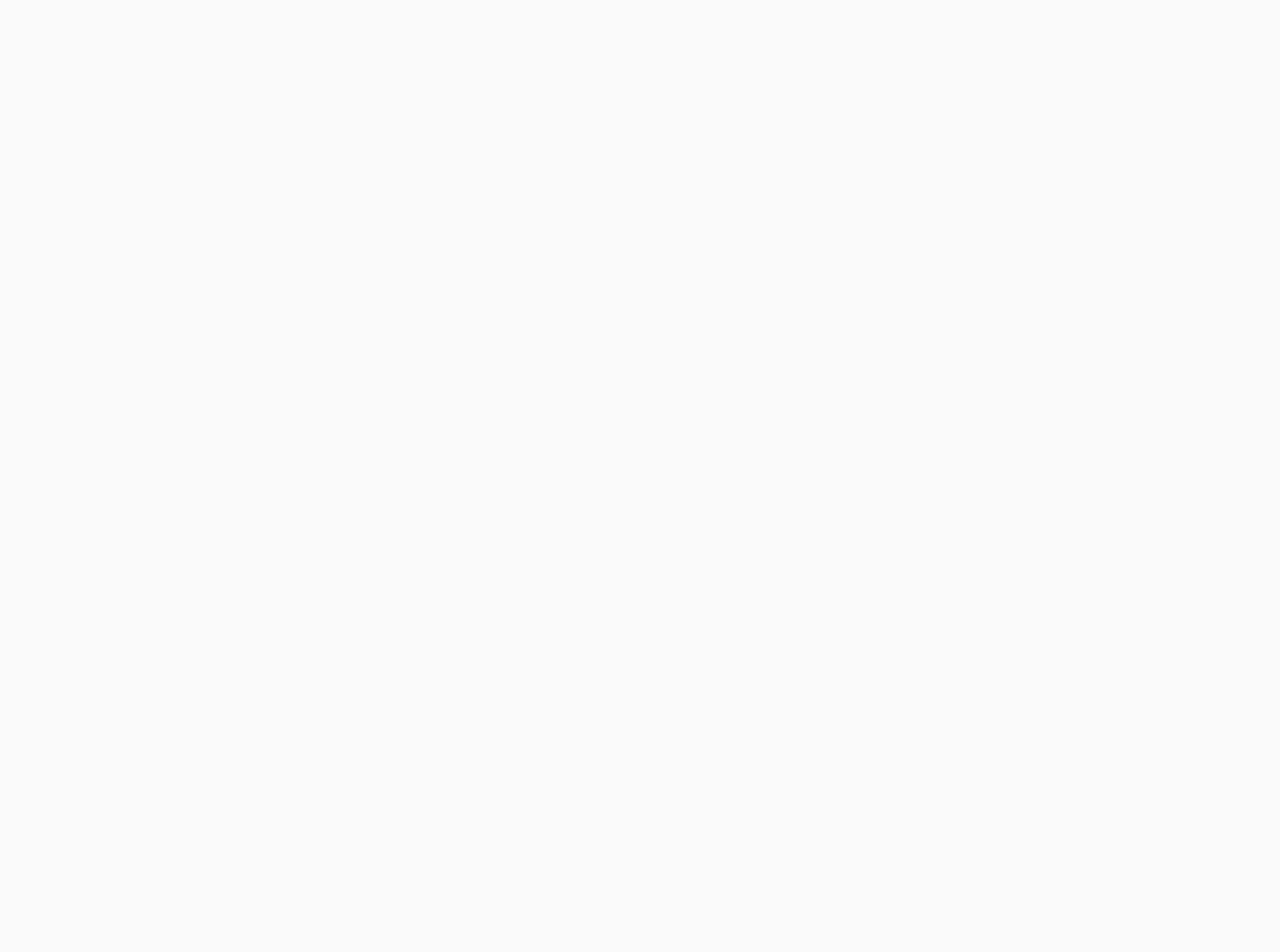
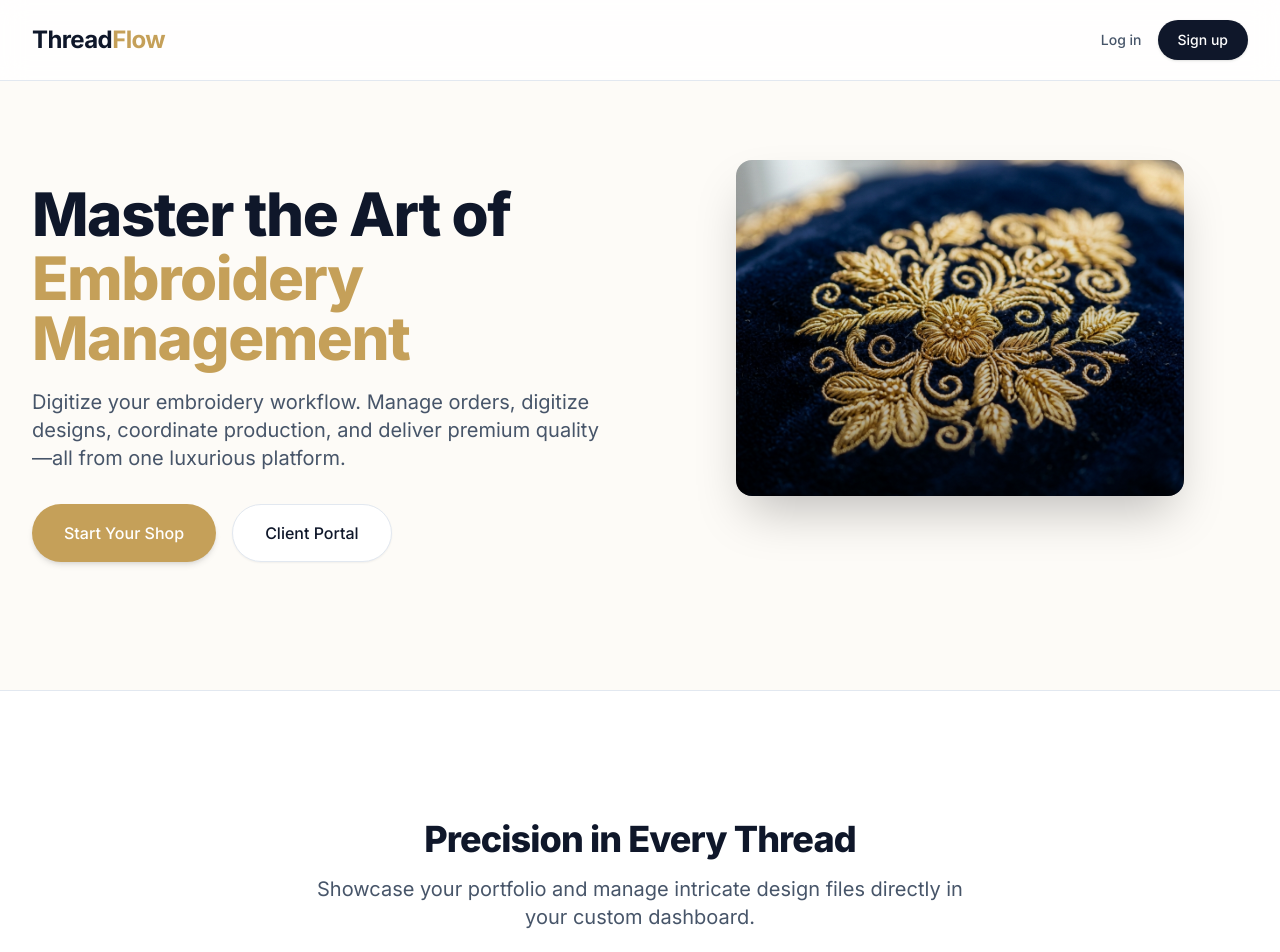
Before and after one commit to Harsh141006/thread-flow, a Next.js app in the folder frontend/: page / in a window 1280 px wide. Before the commit this address had no page. Shown: the top 952 px of the page. Before the commit the page ends 800 px from the top, so only its background shows below. Built offline with nearby package versions, Linux system fonts and the light colour scheme.

Commit message:
Add premium embroidery shop landing page and thread color guide

```diff
--- a/frontend/src/app/(dashboard)/orders/page.tsx
+++ b/frontend/src/app/(dashboard)/orders/page.tsx
@@ -16,6 +16,21 @@ import { Input, Select, Textarea } from '@/components/ui/Input';
 import { useToast } from '@/components/ui/Toast';
 import { formatDate, getStatusColor, capitalize, daysUntilDeadline } from '@/utils';
 import { ORDER_STATUSES, OrderStatus } from '@/types';
+
+const THREAD_COLORS = [
+  { name: 'Classic Black', hex: '#000000' },
+  { name: 'Pure White', hex: '#FFFFFF' },
+  { name: 'Navy Blue', hex: '#0A1128' },
+  { name: 'Royal Blue', hex: '#1D4ED8' },
+  { name: 'Forest Green', hex: '#065F46' },
+  { name: 'Ruby Red', hex: '#991B1B' },
+  { name: 'Gold', hex: '#D4AF37' },
+  { name: 'Silver', hex: '#C0C0C0' },
+  { name: 'Bronze', hex: '#CD7F32' },
+  { name: 'Burgundy', hex: '#800020' },
+  { name: 'Teal', hex: '#0F766E' },
+  { name: 'Plum', hex: '#701A75' },
+];
 
 interface OrderRow {
   _id: string;
@@ -245,7 +260,34 @@ export default function OrdersPage() {
             <Input label="Stitches per Item" type="number" value={form.stitchesPerItem} onChange={(e) => setForm({ ...form, stitchesPerItem: e.target.value })} hint="For risk calculation" />
           </div>
           <div className="grid grid-cols-1 md:grid-cols-2 gap-4">
-            <Input label="Thread Colors" value={form.threadColors} onChange={(e) => setForm({ ...form, threadColors: e.target.value })} placeholder="Red, Gold, Navy (comma-separated)" />
+            <div className="col-span-1 md:col-span-2 space-y-2">
+              <label className="block text-sm font-medium text-[var(--color-text-primary)]">Thread Color Guide</label>
+              <div className="flex flex-wrap gap-3 mb-3 p-3 bg-[var(--color-bg-muted)] rounded-lg border border-[var(--color-border-default)]">
+                {THREAD_COLORS.map(color => {
+                  const currentColors = form.threadColors.split(',').map(c => c.trim()).filter(Boolean);
+                  const isSelected = currentColors.includes(color.name);
+                  return (
+                    <button
+                      key={color.name}
+                      type="button"
+                      title={color.name}
+                      onClick={() => {
+                        let current = [...currentColors];
+                        if (isSelected) {
+                          current = current.filter(c => c !== color.name);
+                        } else {
+                          current.push(color.name);
+                        }
+                        setForm({ ...form, threadColors: current.join(', ') });
+                      }}
+                      className={`w-8 h-8 rounded-full border-2 transition-all ${isSelected ? 'border-[var(--color-accent)] scale-110 shadow-md' : 'border-[var(--color-border-strong)] hover:scale-105'} shadow-sm`}
+                      style={{ backgroundColor: color.hex }}
+                    />
+                  );
+                })}
+              </div>
+              <Input label="Selected Colors" value={form.threadColors} onChange={(e) => setForm({ ...form, threadColors: e.target.value })} placeholder="Select from guide or type custom colors" />
+            </div>
             <Input label="Deadline" type="date" required value={form.deadline} onChange={(e) => setForm({ ...form, deadline: e.target.value })} />
           </div>
           <Select
--- a/frontend/src/app/globals.css
+++ b/frontend/src/app/globals.css
@@ -6,27 +6,27 @@
   /* Typography */
   --font-sans: "Inter", ui-sans-serif, system-ui, sans-serif;
 
-  /* Colors - Neutral palette */
-  --color-bg-primary: #FAFAFA;
+  /* Colors - Premium Embroidery Shop Palette */
+  --color-bg-primary: #FDFBF7; /* Soft cream */
   --color-bg-surface: #FFFFFF;
-  --color-bg-muted: #F3F4F6;
-  --color-bg-hover: #F9FAFB;
+  --color-bg-muted: #F3EFE9;
+  --color-bg-hover: #F8F5F0;
 
   /* Text */
-  --color-text-primary: #1A1A1A;
-  --color-text-secondary: #6B7280;
-  --color-text-muted: #9CA3AF;
+  --color-text-primary: #1E293B; /* Deep slate */
+  --color-text-secondary: #475569;
+  --color-text-muted: #94A3B8;
   --color-text-inverse: #FFFFFF;
 
   /* Borders */
-  --color-border-default: #E5E7EB;
-  --color-border-strong: #D1D5DB;
+  --color-border-default: #E2E8F0;
+  --color-border-strong: #CBD5E1;
 
-  /* Accent (restrained blue) */
-  --color-accent: #2563EB;
-  --color-accent-hover: #1D4ED8;
-  --color-accent-light: #EFF6FF;
-  --color-accent-muted: #DBEAFE;
+  /* Accent (Gold / Bronze) */
+  --color-accent: #C5A059;
+  --color-accent-hover: #A68241;
+  --color-accent-light: #FDF9F1;
+  --color-accent-muted: #F2E4C7;
 
   /* Status colors */
   --color-success: #059669;
@@ -38,12 +38,12 @@
   --color-info: #0284C7;
   --color-info-light: #F0F9FF;
 
-  /* Sidebar */
-  --color-sidebar-bg: #111827;
-  --color-sidebar-text: #D1D5DB;
-  --color-sidebar-text-active: #FFFFFF;
-  --color-sidebar-hover: #1F2937;
-  --color-sidebar-active: #1E3A5F;
+  /* Sidebar (Rich Navy) */
+  --color-sidebar-bg: #0F172A;
+  --color-sidebar-text: #CBD5E1;
+  --color-sidebar-text-active: #FDFBF7;
+  --color-sidebar-hover: #1E293B;
+  --color-sidebar-active: #C5A059;
 
   /* Shadows */
   --shadow-sm: 0 1px 2px 0 rgba(0, 0, 0, 0.05);
--- a/frontend/src/app/page.tsx
+++ b/frontend/src/app/page.tsx
@@ -1,9 +1,117 @@
-// ==========================================
-// ThreadFlow — Home Page (Redirect)
-// ==========================================
-
-import { redirect } from 'next/navigation';
+import Link from 'next/link';
+import Image from 'next/image';
 
 export default function HomePage() {
-  redirect('/dashboard');
+  return (
+    <div className="min-h-screen bg-[var(--color-bg-primary)] text-[var(--color-text-primary)]">
+      {/* Navigation */}
+      <nav className="fixed w-full bg-white/80 backdrop-blur-md z-50 border-b border-[var(--color-border-default)]">
+        <div className="max-w-7xl mx-auto px-4 sm:px-6 lg:px-8">
+          <div className="flex justify-between h-20 items-center">
+            <div className="flex-shrink-0 flex items-center">
+              <h1 className="text-2xl font-bold tracking-tight text-[var(--color-sidebar-bg)]">
+                Thread<span className="text-[var(--color-accent)]">Flow</span>
+              </h1>
+            </div>
+            <div className="flex items-center gap-4">
+              <Link
+                href="/login"
+                className="text-sm font-medium text-[var(--color-text-secondary)] hover:text-[var(--color-accent)] transition-colors"
+              >
+                Log in
+              </Link>
+              <Link
+                href="/signup"
+                className="text-sm font-medium bg-[var(--color-sidebar-bg)] text-white px-5 py-2.5 rounded-full hover:bg-[var(--color-sidebar-hover)] transition-all shadow-md hover:shadow-lg"
+              >
+                Sign up
+              </Link>
+            </div>
+          </div>
+        </div>
+      </nav>
+
+      {/* Hero Section */}
+      <main className="pt-32 pb-16 sm:pt-40 sm:pb-24 lg:pb-32 overflow-hidden">
+        <div className="mx-auto max-w-7xl px-4 sm:px-6 lg:px-8 relative">
+          <div className="lg:grid lg:grid-cols-12 lg:gap-16">
+            <div className="md:max-w-2xl md:mx-auto lg:col-span-6 lg:text-left lg:flex lg:items-center">
+              <div>
+                <h1 className="mt-4 text-4xl tracking-tight font-extrabold sm:mt-5 sm:leading-none lg:mt-6 lg:text-5xl xl:text-6xl text-[var(--color-sidebar-bg)]">
+                  Master the Art of
+                  <span className="text-[var(--color-accent)] block mt-1">Embroidery Management</span>
+                </h1>
+                <p className="mt-3 text-base text-[var(--color-text-secondary)] sm:mt-5 sm:text-xl lg:text-lg xl:text-xl">
+                  Digitize your embroidery workflow. Manage orders, digitize designs, coordinate production, and deliver premium quality—all from one luxurious platform.
+                </p>
+                <div className="mt-8 sm:max-w-lg sm:mx-auto sm:text-center lg:text-left lg:mx-0 flex flex-col sm:flex-row gap-4">
+                  <Link
+                    href="/signup"
+                    className="inline-flex items-center justify-center px-8 py-4 text-base font-medium rounded-full text-white bg-[var(--color-accent)] hover:bg-[var(--color-accent-hover)] transition-all shadow-lg hover:shadow-xl w-full sm:w-auto"
+                  >
+                    Start Your Shop
+                  </Link>
+                  <Link
+                    href="/login"
+                    className="inline-flex items-center justify-center px-8 py-4 text-base font-medium rounded-full text-[var(--color-sidebar-bg)] bg-white border border-[var(--color-border-default)] hover:bg-[var(--color-bg-muted)] transition-all shadow-sm w-full sm:w-auto"
+                  >
+                    Client Portal
+                  </Link>
+                </div>
+              </div>
+            </div>
+            <div className="mt-16 sm:mt-24 lg:mt-0 lg:col-span-6">
+              <div className="relative mx-auto w-full rounded-2xl shadow-2xl lg:max-w-md overflow-hidden aspect-[4/3] group">
+                <Image
+                  src="/images/hero-embroidery.jpg"
+                  alt="Luxurious gold embroidery on navy fabric"
+                  fill
+                  className="object-cover transform group-hover:scale-105 transition-transform duration-700"
+                  priority
+                />
+                <div className="absolute inset-0 bg-gradient-to-t from-black/40 to-transparent"></div>
+              </div>
+            </div>
+          </div>
+        </div>
+      </main>
+
+      {/* Gallery Section */}
+      <section className="bg-white py-24 sm:py-32 border-t border-[var(--color-border-default)]">
+        <div className="mx-auto max-w-7xl px-4 sm:px-6 lg:px-8">
+          <div className="sm:text-center">
+            <h2 className="text-3xl font-extrabold tracking-tight text-[var(--color-sidebar-bg)] sm:text-4xl">
+              Precision in Every Thread
+            </h2>
+            <p className="mt-4 max-w-2xl text-xl text-[var(--color-text-secondary)] sm:mx-auto">
+              Showcase your portfolio and manage intricate design files directly in your custom dashboard.
+            </p>
+          </div>
+
+          <div className="mt-16 grid grid-cols-1 gap-8 md:grid-cols-2">
+            <div className="relative rounded-2xl overflow-hidden aspect-video shadow-lg group">
+              <Image
+                src="/images/hero-embroidery.jpg"
+                alt="Gold thread details"
+                fill
+                className="object-cover group-hover:scale-105 transition-transform duration-500"
+              />
+              <div className="absolute inset-0 bg-black/20 group-hover:bg-black/10 transition-colors"></div>
+              <div className="absolute bottom-4 left-6 text-white font-medium text-lg drop-shadow-md">Premium Gold Series</div>
+            </div>
+            <div className="relative rounded-2xl overflow-hidden aspect-video shadow-lg group">
+              <Image
+                src="/images/gallery-1.jpg"
+                alt="Colorful floral embroidery"
+                fill
+                className="object-cover group-hover:scale-105 transition-transform duration-500"
+              />
+              <div className="absolute inset-0 bg-black/20 group-hover:bg-black/10 transition-colors"></div>
+              <div className="absolute bottom-4 left-6 text-white font-medium text-lg drop-shadow-md">Bespoke Florals</div>
+            </div>
+          </div>
+        </div>
+      </section>
+    </div>
+  );
 }
```
Also changed, not shown: frontend/public/images/gallery-1.jpg (added), frontend/public/images/hero-embroidery.jpg (added).
